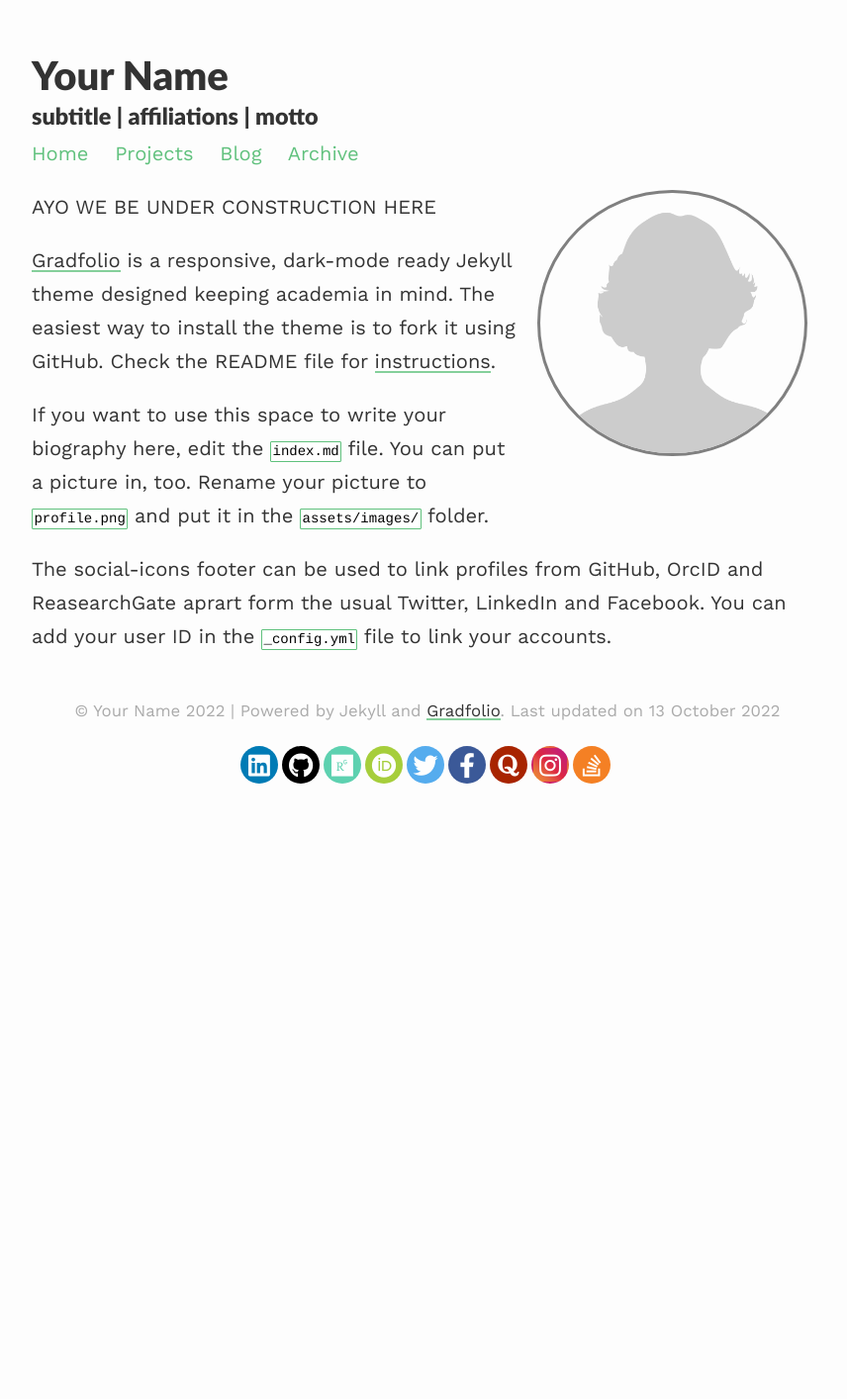
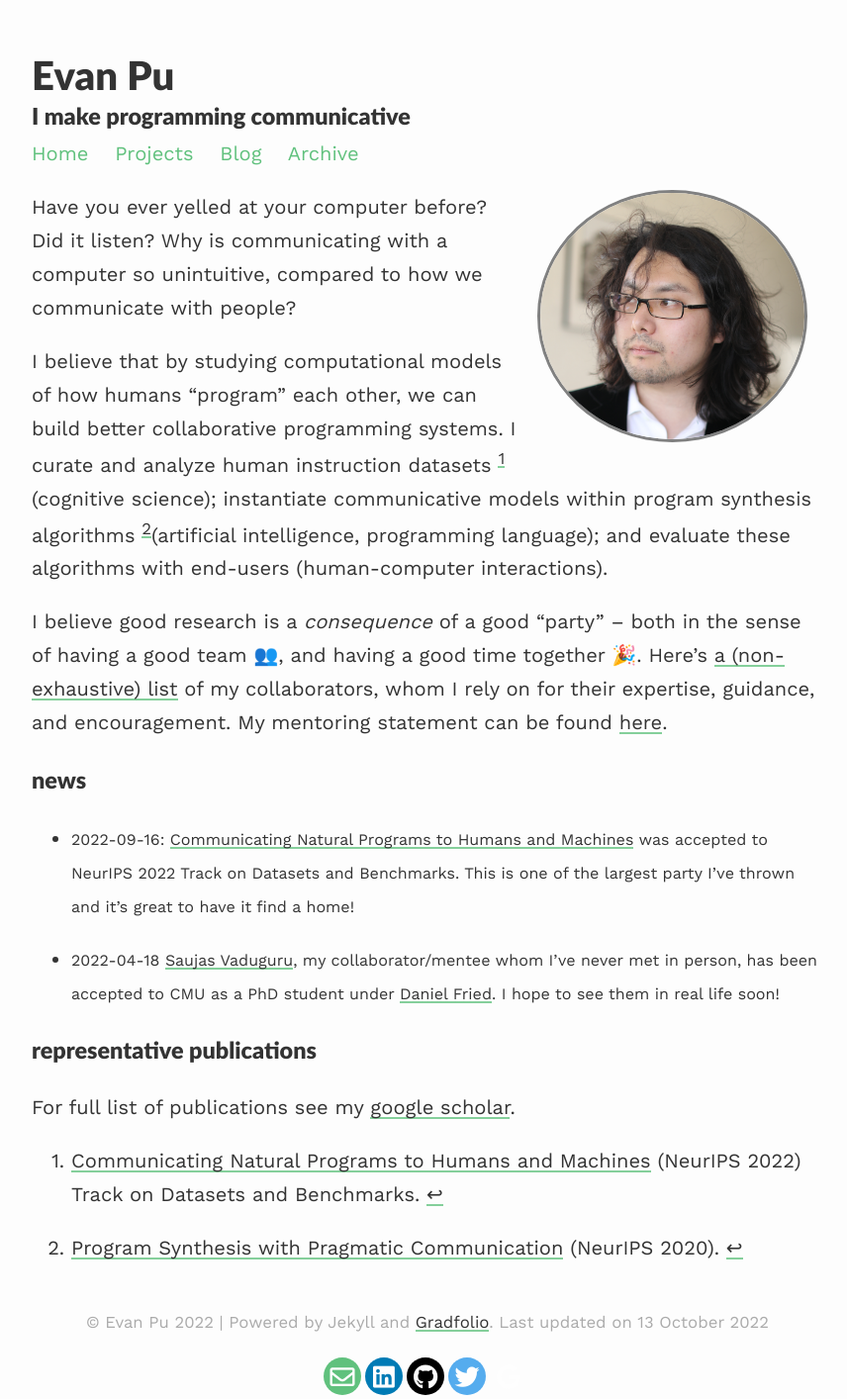
Before and after one commit to evanthebouncy/evanthebouncy.github.io, a Jekyll site: the page built from index.md, in a window 1280 px wide. Shown: the whole page at 99% size, without its empty margins (208-1064 px from the left). Built offline with Jekyll 4.4.1, drawn with Linux system fonts in a browser that asks for light colours; nearby versions of some CDN libraries; before the commit the page ends 980 px from its top, so only the background shows below that.

Commit message:
first update

```diff
--- a/_config.yml
+++ b/_config.yml
@@ -1,11 +1,14 @@
 ### your site title here
 
-title: Your Name
-description: subtitle | affiliations | motto
+title: Evan Pu
+description: I make programming communicative
 
-baseurl: / #name of GitHub repository
+# url:            "https://evanthebouncy.github.io"
+# baseurl:        "/program-synthesis-minimal"
+
+# baseurl: / #name of GitHub repository
 url: "" #custom url to be used instead of GitHub repository
-email: #
+email: "yewen.pu@autodesk.com"
 
 # Pagination
 paginate: 4
@@ -13,15 +16,18 @@ permalink: /blog/:year/:title/
 paginate_path: /blog/page:num/
 
 # Social media links in footer
-twitter: "#"
-linkedin: "#"
-stackoverflow: "#"
-github: "#"
-researchgate: "#"
-orcid: "#"
-quora: "#"
-instagram: "#"
-facebook: "#"
+
+linkedin: "evanthebouncy"
+# stackoverflow: "#"
+github: "evanthebouncy"
+twitter: "evanthebouncy"
+google-scholar: "citations?user=LJnNKXMAAAAJ&hl=en"
+# medium: "evanthebouncy"
+# researchgate: "#"
+# orcid: "#"
+# quora: "#"
+# instagram: "evanthebouncy"
+# facebook: "#"
 
 
 # Markdown
--- a/_includes/social-footer.html
+++ b/_includes/social-footer.html
@@ -89,4 +89,13 @@ target="_blank">
 </a>
 {%- endif -%}
 
+{%- if site.google-scholar -%}
+<a title="{{ _locale_string_follow | replace: '[NAME]', 'Stackoverflow' }}"
+class="social-button google-scholar" itemprop="sameAs"
+href="https://scholar.google.com/{{ site.google-scholar }}"
+target="_blank">
+<i class="fab fa-brands fa-google"></i>
+</a>
+{%- endif -%}
+
 </div>
--- a/assets/css/_sass/footer-social.scss
+++ b/assets/css/_sass/footer-social.scss
@@ -39,6 +39,7 @@
 .fa-envelope
 .fa-quora
 .fa-instagram
+.fa-google
 .fa-stack-overflow {
   font-size: 25px;
 }
--- a/index.md
+++ b/index.md
@@ -6,10 +6,21 @@ profile:
   image: profile.png
 published: true
 ---
-AYO WE BE UNDER CONSTRUCTION HERE
 
-[Gradfolio](https://github.com/jitinnair1/gradfolio){:target="_blank"} is a responsive, dark-mode ready Jekyll theme designed keeping academia in mind. The easiest way to install the theme is to fork it using GitHub. Check the README file for [instructions](https://github.com/jitinnair1/gradfolio#installation){:target="_blank"}.
+Have you ever yelled at your computer before? Did it listen? Why is communicating with a computer so unintuitive, compared to how we communicate with people?
 
-If you want to use this space to write your biography here, edit the `index.md` file. You can put a picture in, too. Rename your picture to `profile.png` and put it in the `assets/images/` folder.
+I believe that by studying computational models of how humans "program" each other, we can build better collaborative programming systems. I curate and analyze human instruction datasets [^larc] (cognitive science); instantiate communicative models within program synthesis algorithms [^prag](artificial intelligence, programming language); and evaluate these algorithms with end-users (human-computer interactions).
 
-The social-icons footer can be used to link profiles from GitHub, OrcID and ReasearchGate aprart form the usual Twitter, LinkedIn and Facebook. You can add your user ID in the `_config.yml` file to link your accounts.
+I believe good research is a _consequence_ of a good "party" -- both in the sense of having a good team 👥, and having a good time together 🎉. Here's [a (non-exhaustive) list](under-construction!) of my collaborators, whom I rely on for their expertise, guidance, and encouragement. My mentoring statement can be found [here](under-construction!).
+
+### news
+* <span style="font-size:0.8em;"> 2022-09-16: [Communicating Natural Programs to Humans and Machines](https://arxiv.org/abs/2106.07824) was accepted to NeurIPS 2022 Track on Datasets and Benchmarks. This is one of the largest party I've thrown and it's great to have it find a home! </span>
+
+* <span style="font-size:0.8em;"> 2022-04-18 [Saujas Vaduguru](https://twitter.com/saujasv), my collaborator/mentee whom I've never met in person, has been accepted to CMU as a PhD student under [Daniel Fried](https://twitter.com/dan_fried). I hope to see them in real life soon! </span>
+
+### representative publications
+For full list of publications see my [google scholar](https://scholar.google.com/citations?user=LJnNKXMAAAAJ&hl=en).
+
+[^larc]: [Communicating Natural Programs to Humans and Machines](https://arxiv.org/abs/2106.07824) (NeurIPS 2022) Track on Datasets and Benchmarks.
+
+[^prag]: [Program Synthesis with Pragmatic Communication](https://arxiv.org/abs/2007.05060) (NeurIPS 2020).
```
Also changed, not shown: Gemfile.lock, android-chrome-192x192.png, android-chrome-512x512.png, apple-touch-icon.png, assets/images/profile.png, favicon-16x16.png, favicon-32x32.png, favicon.ico.
